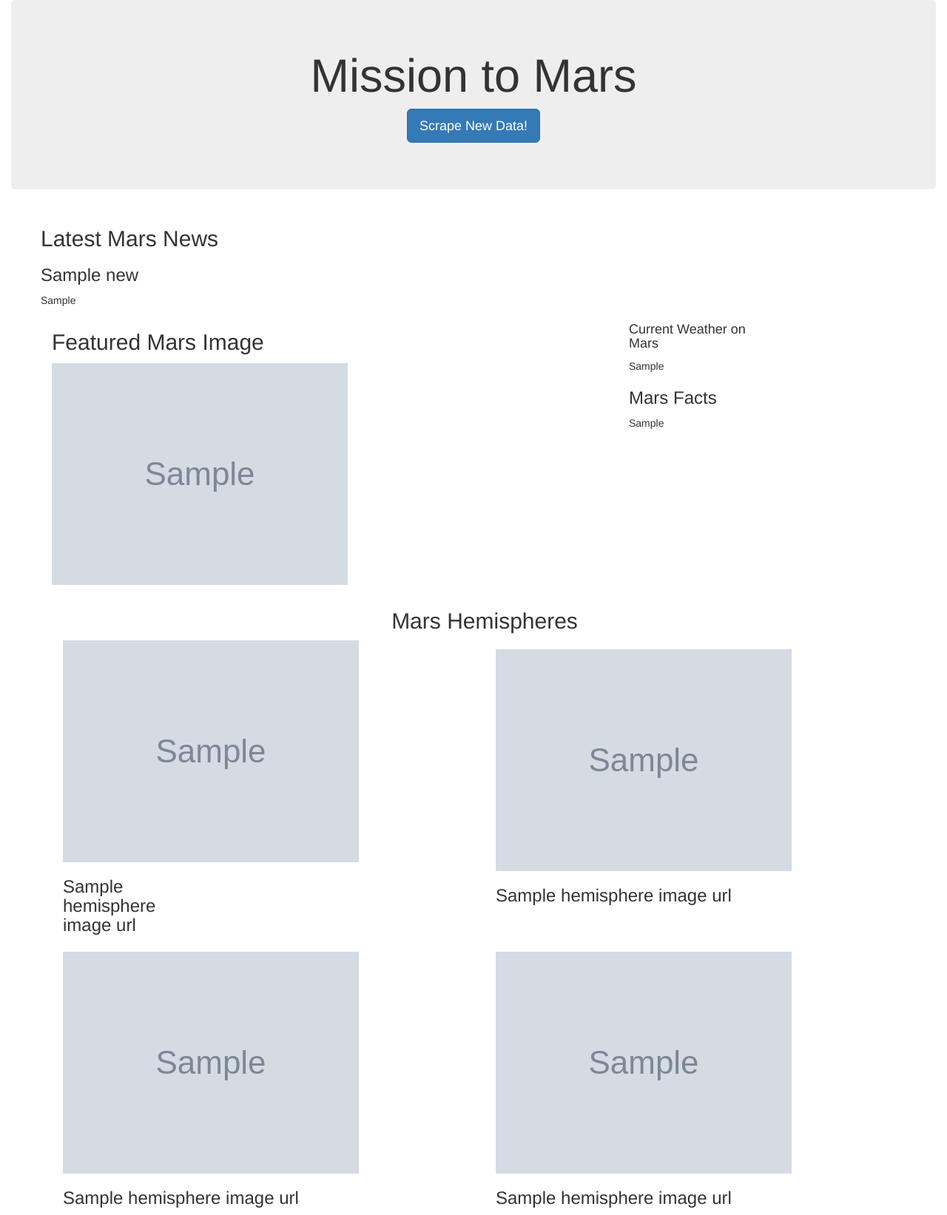
After one commit to douglasdrake/mars, a Flask app: template templates/testing-index.html in a window 1280 px wide. The commit adds this page. Shown: the whole page at 74% size. Run offline with Flask 2, Linux system fonts and the light colour scheme; the template is opened without the code that fills it: most values are stand-ins (such as "Sample title", 1, 10 or a date in 2020); grey boxes marked "Sample" are stand-in pictures; some libraries are stand-ins or nearby versions.

Commit message:
Updating index

```diff
--- /dev/null
+++ b/static/styles/mainpage.css
@@ -0,0 +1,41 @@
+
+#mainpic {
+    max_width: auto;
+    max_heigth: 300px;
+}
+
+@media (max-width:767px) {
+    #mainpic {
+      float: none;
+      max-width: auto;
+      max-height: 250px;
+      padding: 10px;
+    }
+}
+
+/*
+html, body {
+    height:100%;
+}
+*/
+.content {
+    display:table-cell;
+    vertical-align:middle;
+    text-align:left;
+    height:auto;
+}
+
+#thumbnail-image {
+    margin-left:auto;
+    margin-right:auto;
+    height:auto;
+}
+
+#thumbnail-container{
+    width:100%;
+    border:0px;
+    max-height:70%;
+    height:70%;
+    margin-top:12px;
+    margin-bottom:12px;
+    }
--- /dev/null
+++ b/templates/testing-index.html
@@ -0,0 +1,96 @@
+<!DOCTYPE html>
+<html lang="en">
+
+<head>
+  <meta charset="UTF-8">
+  <meta name="viewport" content="width=device-width, initial-scale=1.0">
+  <meta http-equiv="X-UA-Compatible" content="ie=edge">
+  <title>Mars News</title>
+  <link rel="stylesheet" href="https://maxcdn.bootstrapcdn.com/bootstrap/3.3.7/css/bootstrap.min.css">
+  <link rel= "stylesheet" type= "text/css" href= "{{ url_for('static',filename='styles/mainpage.css') }}">
+</head>
+
+<body>
+  <div class="container-fluid">
+    <div class="jumbotron text-center">
+      <h1>Mission to Mars</h1>
+      <p><a class="btn btn-primary btn-lg" href="/scrape" role="button">Scrape New Data!</a></p>
+    </div>
+  </div>
+
+  <div class="container">
+    <div class="row">
+        <h2>Latest Mars News</h2>
+        <h3>{{ news.news_title }}</h3>
+        <p>{{  news.news_p }}</p>
+    </div>
+    <div class="row">
+        <div class="col-md-8">
+            <div class="content">
+              <h2>Featured Mars Image</h2>
+              <div id="thumbnail-container">
+                  <img id="thumbnail-image" class="img-responsive" src="{{ news.featured_image_url }}" alt="JPL Featured Image">
+              </div>
+          </div>
+        </div>
+        <div class="col-md-4">
+                <div class="card" style="width: 18rem;">
+                    <div class="card-body">
+                        <h4 class="card-title">Current Weather on Mars</h4>
+                        <p class="card-text">{{news.mars_weather}}</p>
+                    </div>
+                </div>
+
+            <h3>Mars Facts</h3>
+            {{ news.mars_facts | safe }}
+        </div>
+    </div>
+
+    <div class="container">
+      <h2 align="center">Mars Hemispheres</h2>
+      <div class="row">
+        <div class="col-md-6">
+
+          <div class="card w-50" style="width: 18rem;">
+              <img class="card-img-top" src="{{ news.hemisphere_image_urls[0].img_url }}" alt={{ news.hemisphere_image_urls[0].img_title }}>
+            <div class="card-body">
+            <p class="card-text">
+              <h3> {{ news.hemisphere_image_urls[0].img_title }}  </h3>
+            </p>
+            </div>
+          </div>
+        </div>
+        <div class="col-md-6">
+            <div class="content">
+              <div id="thumbnail-container">
+                <img id="thumbnail-image" class="img-responsive" src="{{ news.hemisphere_image_urls[1].img_url }}" alt={{ news.hemisphere_image_urls[1].img_title }}>
+              </div>
+                <h3> {{ news.hemisphere_image_urls[1].img_title }}  </h3>
+            </div>
+        </div>
+      </div>
+
+      <div class="row">
+          <div class="col-md-6">
+            <div class="content">
+              <div id="thumbnail-container">
+                <img id="thumbnail-image" class="img-responsive" src="{{ news.hemisphere_image_urls[2].img_url }}" alt={{ news.hemisphere_image_urls[2].img_title }}>
+              </div>
+                <h3> {{ news.hemisphere_image_urls[2].img_title }}  </h3>
+            </div>
+          </div>
+          <div class="col-md-6">
+              <div class="content">
+                <div id="thumbnail-container">
+                  <img id="thumbnail-image" class="img-responsive" src="{{ news.hemisphere_image_urls[3].img_url }}" alt={{ news.hemisphere_image_urls[3].img_title }}>
+                </div>
+                  <h3> {{ news.hemisphere_image_urls[3].img_title }}  </h3>
+              </div>
+          </div>
+        </div>
+
+    </div>
+  </div>
+</body>
+
+</html>
```
Also changed, not shown: templates/index.html (+19 -19 lines).
